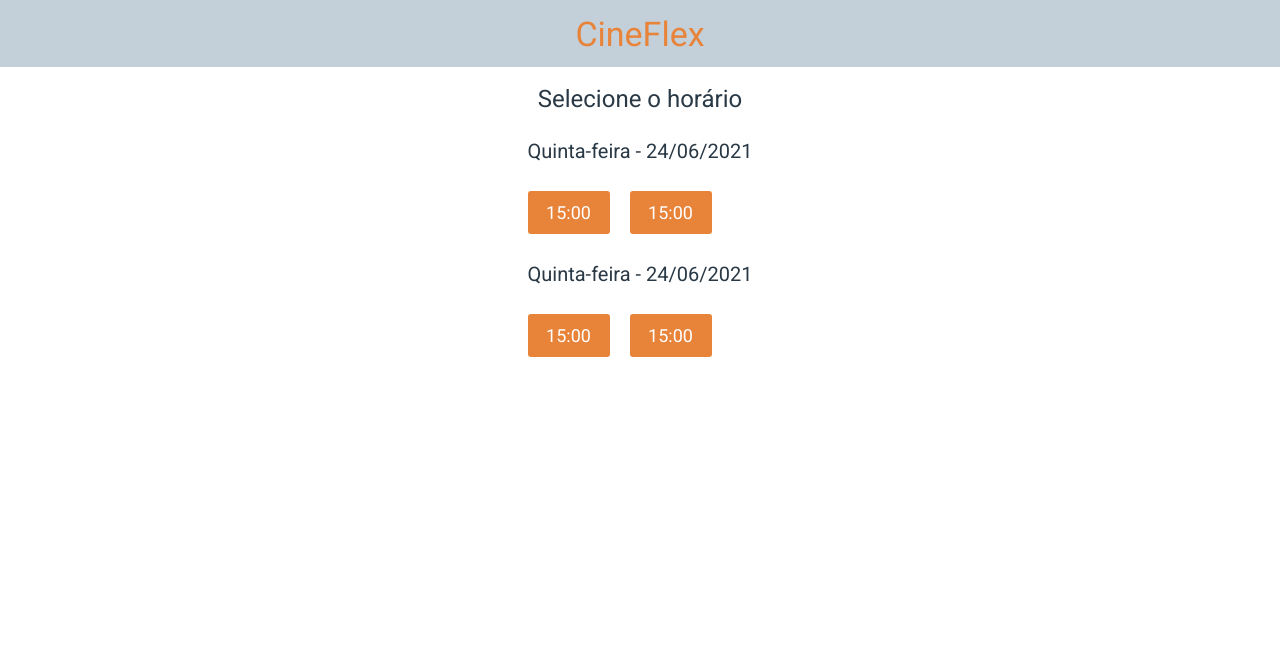
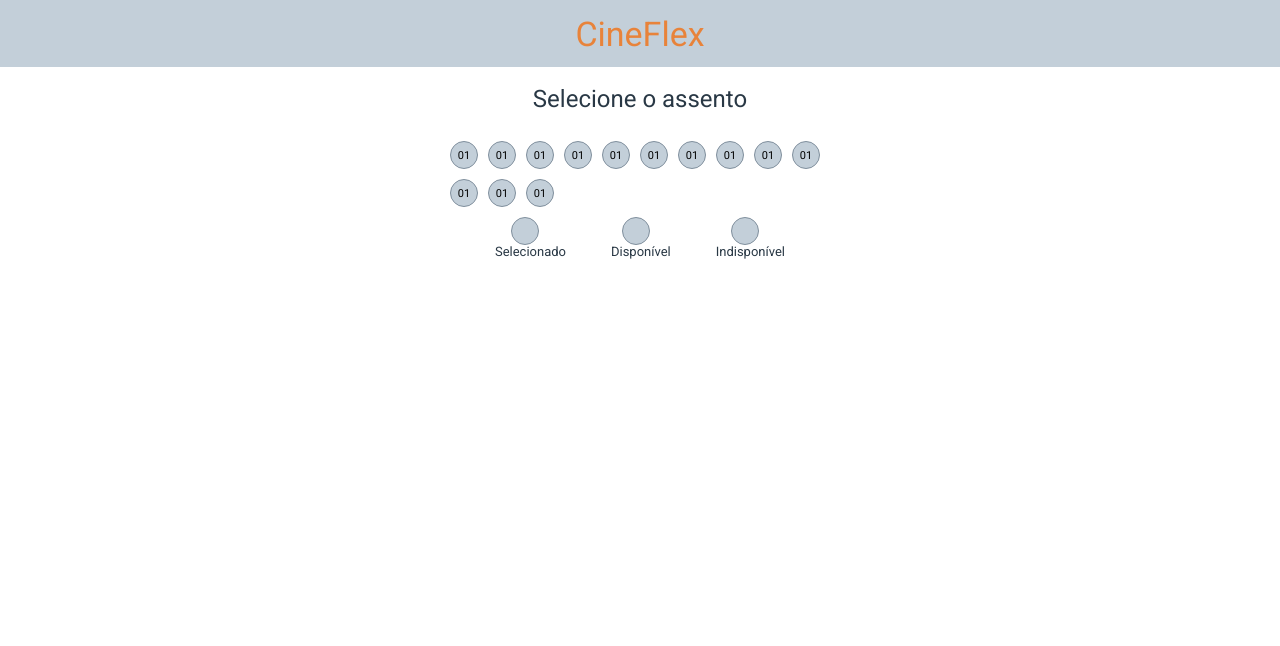
Before and after one commit to gioniemeyer/cineflex, a React app: page /sessao/IdSession in a window 1280 px wide. Shown: the top 646 px of the page. Built offline with nearby package versions, Linux system fonts and the light colour scheme.

Commit message:
assentos renderizados

```diff
--- a/src/components/MovieSeats.js
+++ b/src/components/MovieSeats.js
@@ -1,27 +1,60 @@
 export default function MovieSeats() {
     return(
         <div className='container'>
-            <h1>Selecione o horário</h1>
-            <div className='dayOfSession'>
-                <p>Quinta-feira - 24/06/2021</p>
-                <div className='sessions'>
-                    <div className='timeOfSession'>
-                        <p>15:00</p>
-                    </div>
-                    <div className='timeOfSession'>
-                        <p>15:00</p>
-                    </div>
+            <h1>Selecione o assento</h1>
+            <div className='container-seats'>
+                <div className='seat'>
+                    <p>01</p>
+                </div>
+                <div className='seat'>
+                    <p>01</p>
+                </div>
+                <div className='seat'>
+                    <p>01</p>
+                </div>
+                <div className='seat'>
+                    <p>01</p>
+                </div>
+                <div className='seat'>
+                    <p>01</p>
+                </div>
+                <div className='seat'>
+                    <p>01</p>
+                </div>
+                <div className='seat'>
+                    <p>01</p>
+                </div>
+                <div className='seat'>
+                    <p>01</p>
+                </div>
+                <div className='seat'>
+                    <p>01</p>
+                </div>
+                <div className='seat'>
+                    <p>01</p>
+                </div>
+                <div className='seat'>
+                    <p>01</p>
+                </div>
+                <div className='seat'>
+                    <p>01</p>
+                </div>
+                <div className='seat'>
+                    <p>01</p>
                 </div>
             </div>
-            <div className='dayOfSession'>
-                <p>Quinta-feira - 24/06/2021</p>
-                <div className='sessions'>
-                    <div className='timeOfSession'>
-                        <p>15:00</p>
-                    </div>
-                    <div className='timeOfSession'>
-                        <p>15:00</p>
-                    </div>
+            <div className="legend">
+                <div className="legend-topic">
+                <div className='seat'></div>
+                    <p>Selecionado</p>
+                </div>
+                <div className="legend-topic">
+                    <div className='seat'></div>
+                    <p>Disponível</p>
+                </div>
+                <div className="legend-topic">
+                    <div className='seat'></div>
+                    <p>Indisponível</p>
                 </div>
             </div>
         </div>
--- a/src/styles/style.css
+++ b/src/styles/style.css
@@ -73,6 +73,43 @@ body {
     margin-right: 20px;
 }
 
+.container-seats {
+    width: 380px;
+    display: flex;
+    flex-wrap: wrap;
+    justify-content: flex-start;
+    margin-top: 20px;
+}
+
+.seat {
+    width: 26px;
+    height: 26px;
+    border-radius: 50%;
+    background-color: #C3CFD9;
+    border: 1px solid #808F9D;
+    font-size: 11px;
+    color: #000;
+    display: flex;
+    justify-content: center;
+    align-items: center;
+    margin-right: 10px;
+    margin-top: 10px;
+}
+
+.legend {
+    display: flex;
+    width: 380px;
+    justify-content: space-evenly;
+    font-size: 13px;
+}
+
+.legend-topic {
+    display: flex;
+    flex-direction: column;
+    justify-content: space-between;
+    align-items:center;
+}
+
 .footer {
     width: 100%;
     position: fixed;
```
